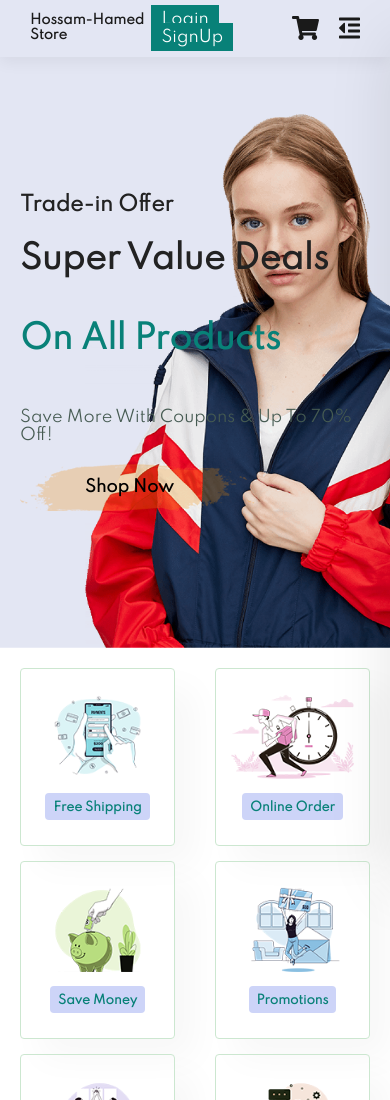
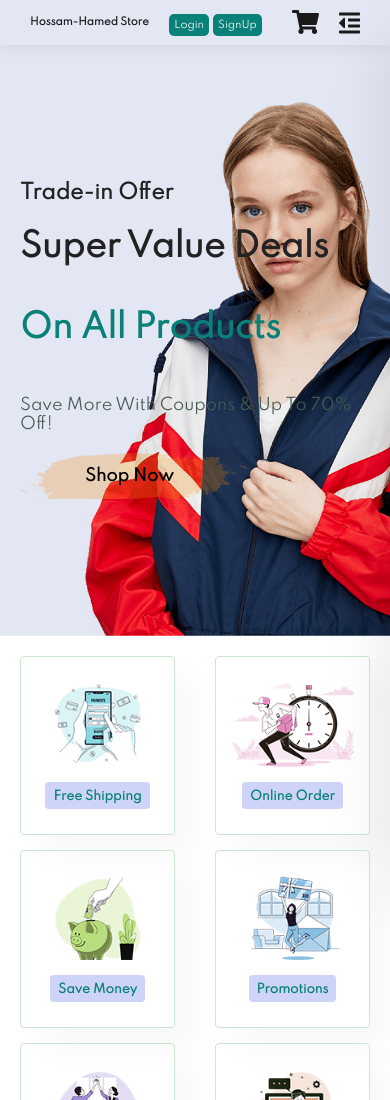
Before and after one commit to HossamHamed2512/E-Commerce1, a plain HTML site: page index.html in a window 390 px wide. Shown: the top 1100 px of the page. Drawn offline with Linux system fonts and the light colour scheme; some packages are replaced by stand-ins of ours; a script that the page names is missing.

Commit message:
style.css

```diff
--- a/CSS/style.css
+++ b/CSS/style.css
@@ -147,17 +147,20 @@ body {
 #close {
     display: none;
 }
-#login-section{
+
+#login-section {
     display: flex;
     align-items: center;
-    gap: 1rem;
 }
-#login-section a{
-  padding: 15px 40px ;
-  text-decoration: none;
-  background-color: #088178;
-  color: white;
+
+#login-section a {
+    padding: 10px;
+    text-decoration: none;
+    background-color: #088178;
+    color: white;
+    border-radius: 5px;
 }
+
 #user-info-section {
     display: flex;
     align-items: center;
@@ -1038,6 +1041,18 @@ footer .copyright {
 
 /* Media Query */
 @media (max-width:1200px) {
+
+    .navbar a,
+    .header .logo {
+        font-size: 10px;
+
+    }
+
+    #login-section a {
+        padding: 5px;
+        font-size: 10px;
+    }
+
     .features {
         justify-content: center;
     }
@@ -1129,6 +1144,7 @@ footer .copyright {
         display: none;
     }
 
+
     .hero {
         height: 70vh;
         background-position: top 30% right 30%;
@@ -1218,15 +1234,20 @@ footer .copyright {
     .header {
         padding: 10px 30px;
     }
-    .header .logo{
-        font-size: 13px;
+
+    .header .logo {
+        font-size: 10px;
     }
-    #login-section{
-        gap:.5rem;
+
+    #login-section {
+        flex-direction: row;
+        gap: 10px;
     }
-        #login-section a {
-            padding: 5px 10px;
-        }
+
+    #login-section a {
+        padding: 5px;
+        font-size: 10px;
+    }
 
     .hero {
         padding: 0 20px;
@@ -1380,6 +1401,11 @@ footer .copyright {
 
     .subtotal {
         width: 100%;
+    }
 
-    }
+
+
+
+
+
 }
```
